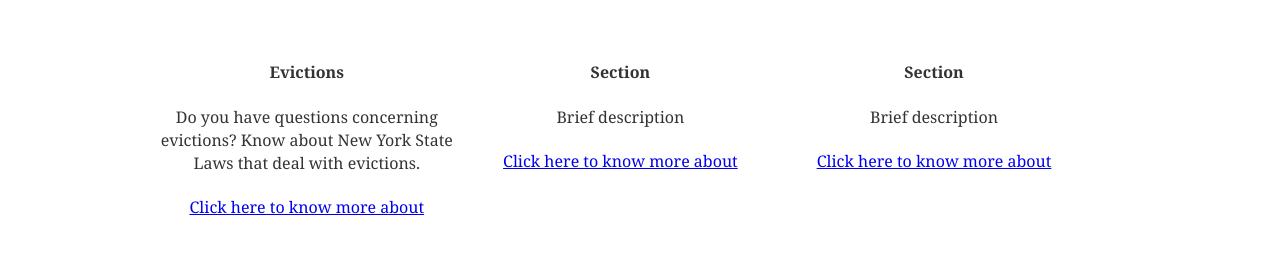
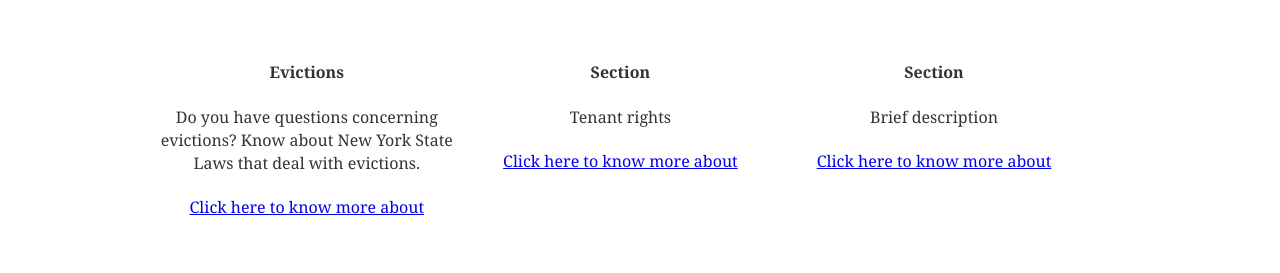
Before and after one commit to iinf362/team5, a Jekyll site: the page built from index.html, in a window 1280 px wide. Shown: the part 545-818 px from the top of the page. Built offline with Jekyll 4.4.1, drawn with Linux system fonts in a browser that asks for light colours.

```diff
--- a/index.html
+++ b/index.html
@@ -32,7 +32,7 @@
         </div>
         <div class="col-30">
             <h4 class="section-title">Section</h4>
-            <p class="section-description">Brief description</p>
+            <p class="section-description">Tenant rights</p>
             <a href="/leases/leases.html">Click here to know more about</a>
         </div>
         <div class="col-30">
```
